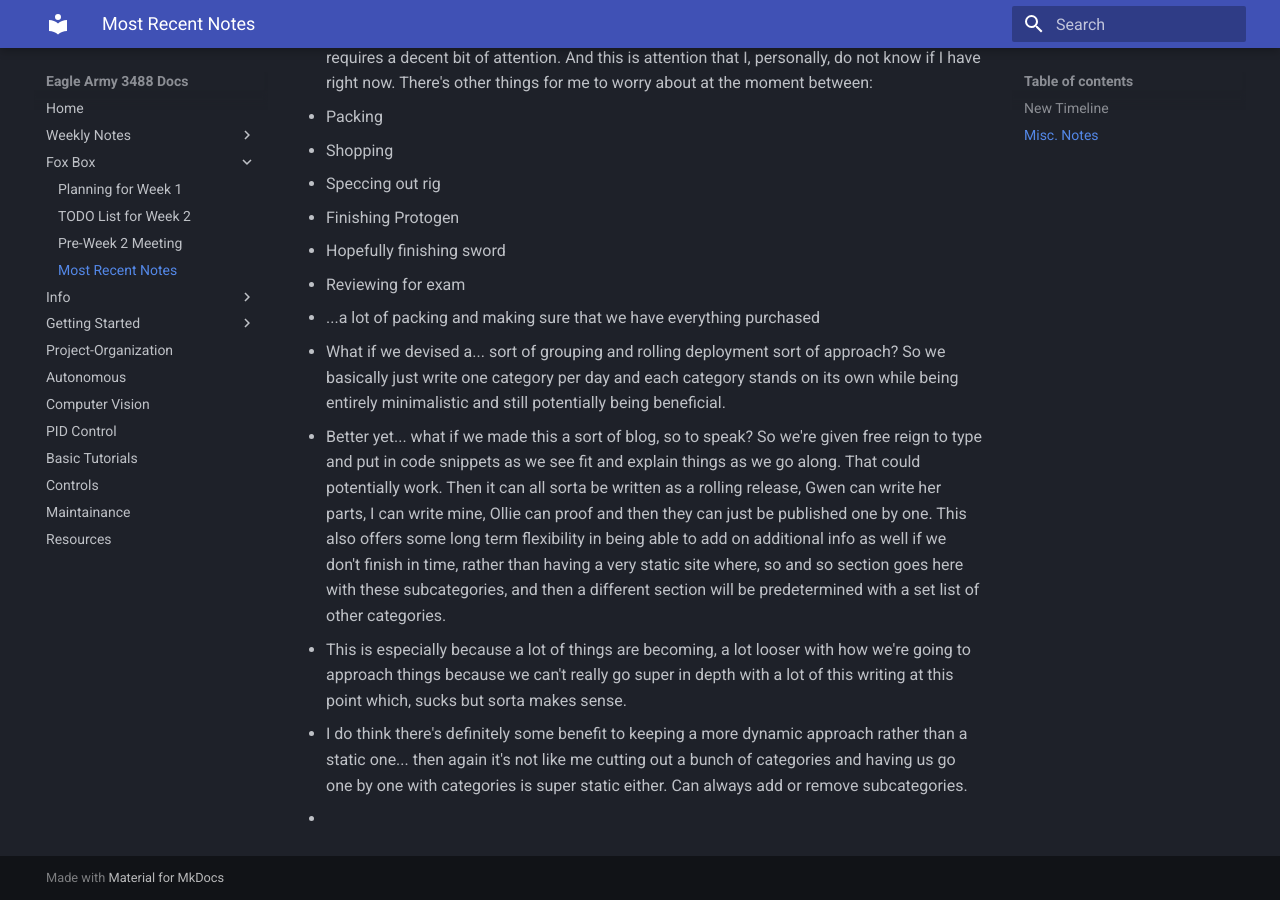
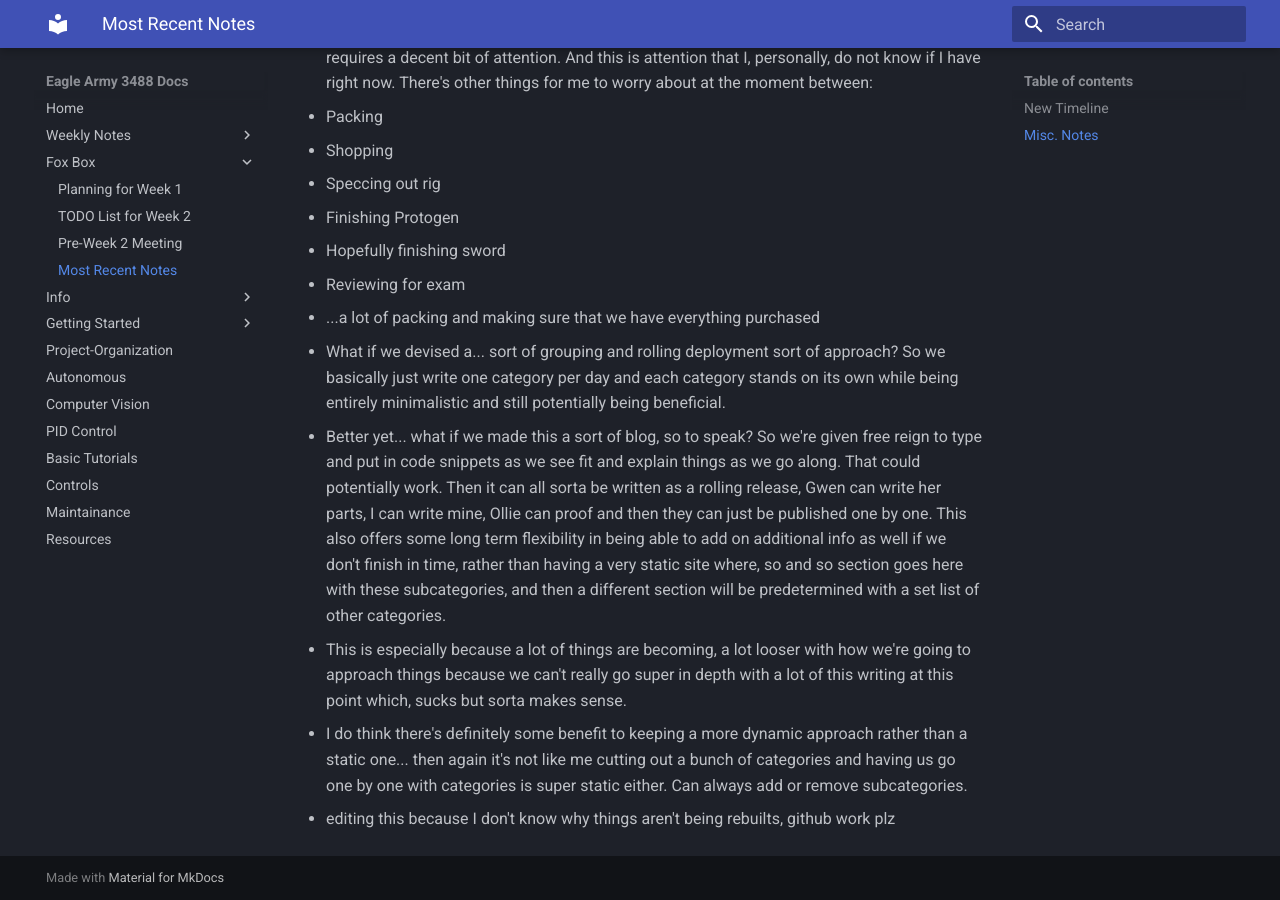
Before and after one commit to jrecera0/jrecera0.github.io, an MkDocs documentation site: the page built from docs/_admin/fox-box/07_24_23.md, in a window 1280 px wide and 900 px high, scrolled down 624 px. Built offline with MkDocs 1.6.1 and Material for MkDocs 9.7.7, drawn with Linux system fonts in a browser that asks for light colours.

Commit message:
Changing markdown file to update GP

```diff
--- a/docs/_admin/fox-box/07_24_23.md
+++ b/docs/_admin/fox-box/07_24_23.md
@@ -23,4 +23,4 @@
   - Better yet... what if we made this a sort of blog, so to speak? So we're given free reign to type and put in code snippets as we see fit and explain things as we go along. That could potentially work. Then it can all sorta be written as a rolling release, Gwen can write her parts, I can write mine, Ollie can proof and then they can just be published one by one. This also offers some long term flexibility in being able to add on additional info as well if we don't finish in time, rather than having a very static site where, so and so section goes here with these subcategories, and then a different section will be predetermined with a set list of other categories.
   - This is especially because a lot of things are becoming, a lot looser with how we're going to approach things because we can't really go super in depth with a lot of this writing at this point which, sucks but sorta makes sense.
 - I do think there's definitely some benefit to keeping a more dynamic approach rather than a static one... then again it's not like me cutting out a bunch of categories and having us go one by one with categories is super static either. Can always add or remove subcategories.
--
+- editing this because I don't know why things aren't being rebuilts, github work plz
```
